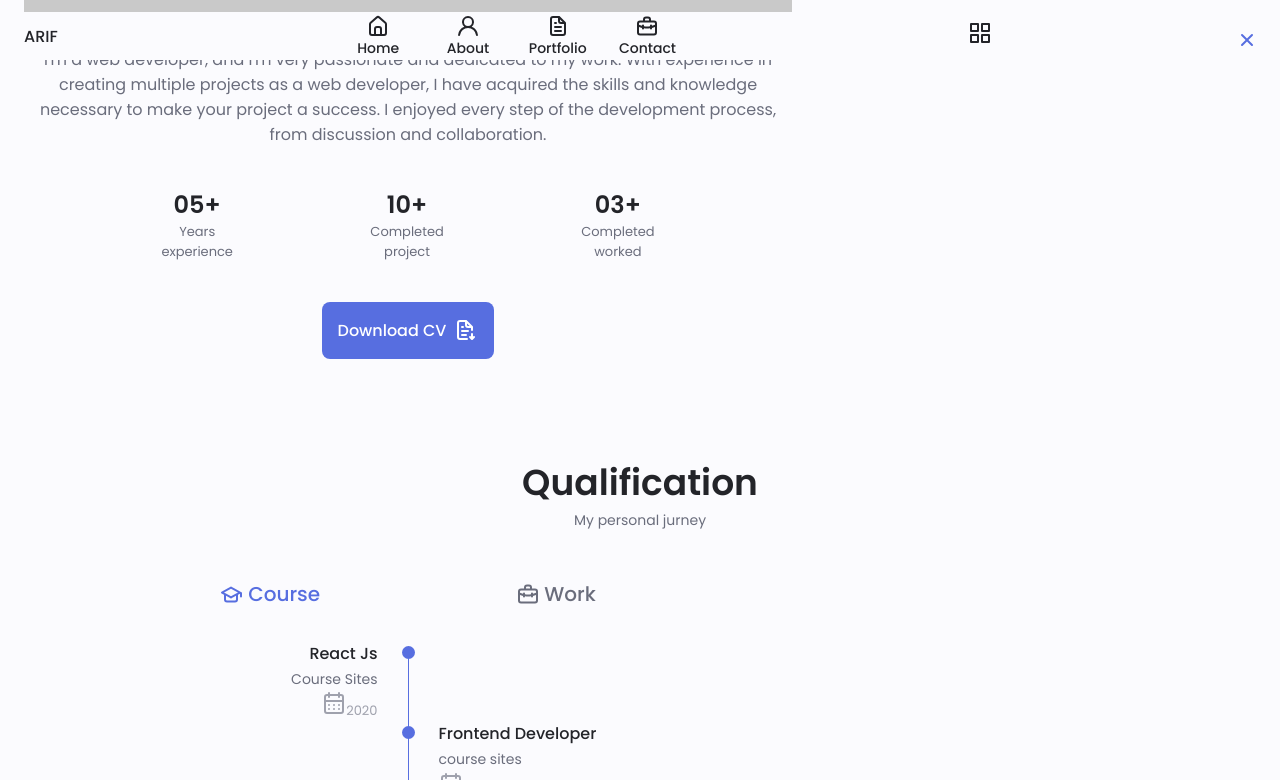
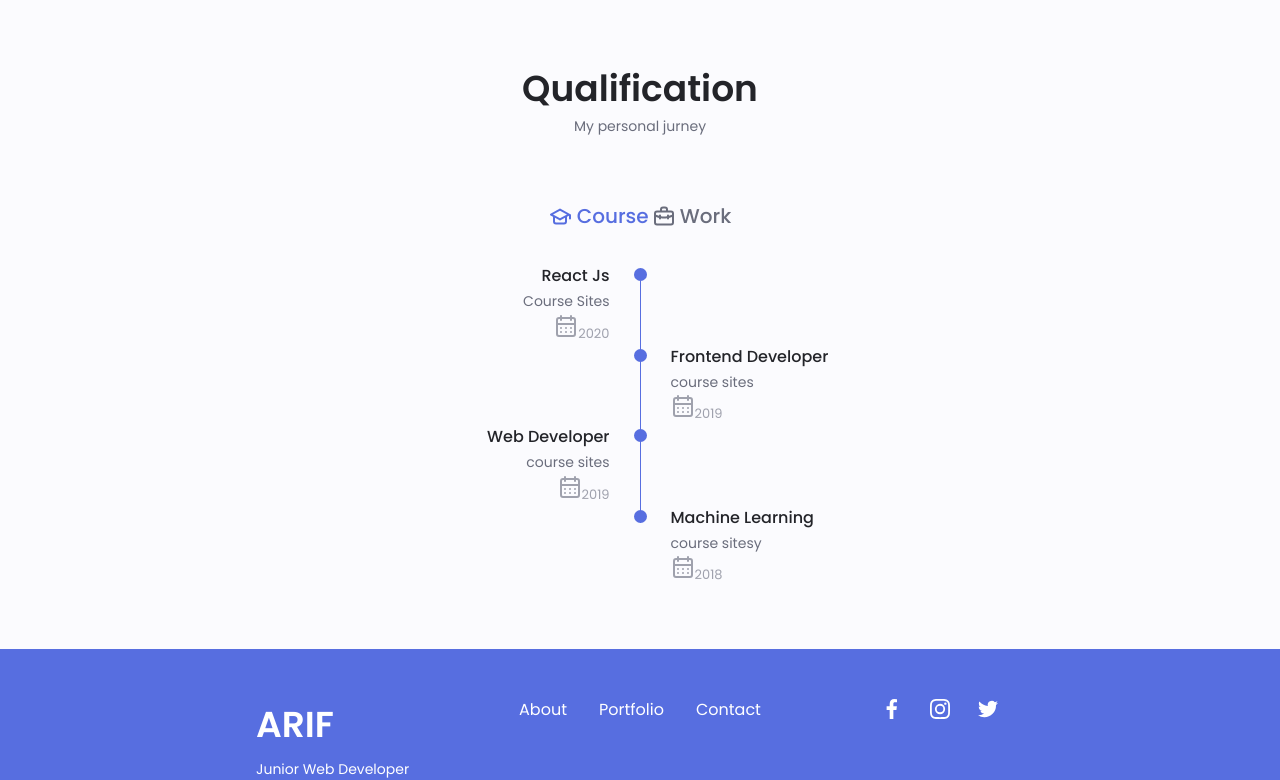
Before and after one commit to arifnurrhmnn/web-portfolio, a Next.js app: page /about in a window 1280 px wide. Shown: the part 740-1520 px from the top of the page. Built offline with nearby package versions, Linux system fonts and the light colour scheme.

Commit message:
edit media query css

```diff
--- a/components/Portfolio/Portfolio.jsx
+++ b/components/Portfolio/Portfolio.jsx
@@ -57,7 +57,6 @@ export default function Portfolio() {
                 key={portfolio.id}
                 className="portfolio__content grid swiper-slide"
               >
-                <div className="slide-content">
                 <div className="image">
                   <img src={portfolio.image} alt="" className="user-photo" />
                 </div>
@@ -75,7 +74,6 @@ export default function Portfolio() {
                   </a>
                 </div>
               </div>
-              </div>
             ))}
           </div>
           <div className="swiper-button-next">
@@ -84,7 +82,6 @@ export default function Portfolio() {
           <div className="swiper-button-prev">
             <UilAngleLeft className="swiper-portfolio-icon" />
           </div>
-
           <div className="swiper-pagination"></div>
         </div>
       </section>
--- a/public/css/app.css
+++ b/public/css/app.css
@@ -481,14 +481,6 @@ img {
   transform: translateX(0.25rem);
 }
 
-.swiper-button-prev {
-  left: -1.5rem;
-}
-
-.swiper-button-next {
-  right: -1.5rem;
-}
-
 .swiper-button-prev::after,
 .swiper-button-next::after {
   content: "";
@@ -623,3 +615,233 @@ img {
 .footer__social {
   color: #fff;
 }
+
+/*==================== MEDIA QUERIES ====================*/
+/* For small devices */
+@media screen and (max-width: 350px) {
+  .container {
+    margin-left: var(--mb-1);
+    margin-right: var(--mb-1);
+  }
+
+  .nav__menu {
+    padding: 2rem 0.25rem 4rem;
+  }
+
+  .nav__list {
+    column-gap: 0;
+  }
+
+  .home__content {
+    grid-template-columns: 0.25fr 3fr;
+  }
+
+  .home__blob {
+    width: 180px;
+  }
+
+  .qualification__data {
+    gap: 0.5rem;
+  }
+}
+
+/* For medium devices */
+@media screen and (min-width: 568px) {
+  .home__content {
+    grid-template-columns: max-content 1fr 1fr;
+  }
+
+  .home__data {
+    grid-column: initial;
+  }
+
+  .home__img {
+    order: 1;
+    justify-self: center;
+  }
+
+  .about__container,
+  .portfolio__content,
+  .contact__container,
+  .footer__container {
+    grid-template-columns: repeat(2, 1fr);
+  }
+
+  .qualification__sections {
+    display: grid;
+    grid-template-columns: 0.6fr;
+    justify-content: center;
+  }
+}
+
+@media screen and (min-width: 768px) {
+  .container {
+    margin-left: auto;
+    margin-right: auto;
+  }
+
+  body {
+    margin: 0;
+  }
+
+  .section {
+    padding: 6rem 0 2rem;
+  }
+
+  .section__subtitle {
+    margin-bottom: 4rem;
+  }
+
+  .header {
+    top: 0;
+    bottom: initial;
+  }
+
+  .header,
+  .main,
+  .footer__container {
+    padding: 0 1rem;
+  }
+
+  .nav {
+    height: calc(var(--header-height) + 1.5rem);
+    column-gap: 1rem;
+  }
+
+  .nav__icon,
+  .nav__close,
+  .nav__toggle {
+    display: none;
+  }
+
+  .nav__list {
+    display: flex;
+    column-gap: 2rem;
+  }
+
+  .nav__menu {
+    margin-left: auto;
+  }
+
+  .change-theme {
+    margin: 0;
+  }
+
+  .home__container {
+    row-gap: 5rem;
+    /* padding: 0 1rem; */
+  }
+
+  .home__content {
+    padding-top: 5.5rem;
+    column-gap: 2rem;
+  }
+
+  .home__blob {
+    width: 270px;
+  }
+
+  .about__container {
+    column-gap: 5rem;
+    /* padding: 0 1rem; */
+  }
+
+  .about__img {
+    width: 350px;
+  }
+
+  .about__description {
+    text-align: initial;
+  }
+
+  .about__info {
+    justify-content: space-between;
+  }
+
+  .about__buttons {
+    justify-content: initial;
+  }
+
+  .qualification__tabs {
+    justify-content: center;
+  }
+
+  .qualification__button {
+    margin: 0 var(--mb-1);
+  }
+
+  .qualification__sections {
+    grid-template-columns: 0.5fr;
+  }
+
+  .portfolio__img {
+    width: 320px;
+  }
+
+  .portfolio__content {
+    align-items: center;
+  }
+
+  .footer__container {
+    grid-template-columns: repeat(3, 1fr);
+  }
+  .footer__bg {
+    padding: 3rem 0 3.5rem;
+  }
+  .footer__links {
+    flex-direction: row;
+    column-gap: 2rem;
+  }
+
+  .footer__socials {
+    justify-self: flex-end;
+  }
+
+  .footer__copy {
+    margin-top: 4.5rem;
+  }
+}
+
+/* For large devices */
+@media screen and (min-width: 1024px) {
+  .header,
+  .main,
+  .footer__container {
+    padding: 0;
+  }
+
+  .home__blob {
+    width: 320px;
+  }
+
+  .home__social {
+    transform: translateX(-6rem);
+  }
+
+  .portfolio__content {
+    column-gap: 5rem;
+  }
+
+  .swiper-portfolio-icon {
+    font-size: 3.5rem;
+  }
+  .swiper-button-prev {
+    left: -3.5rem;
+  }
+
+  .swiper-button-next {
+    right: -3.5rem;
+  }
+
+  .swiper-container-horizontal > .swiper-pagination-bullets {
+    bottom: -4.5rem;
+  }
+
+  .contact__form {
+    width: 460px;
+  }
+
+  .contact__inputs {
+    grid-template-columns: repeat(2, 1fr);
+  }
+}
```
Lines whose indentation alone changed are shown as unchanged.
